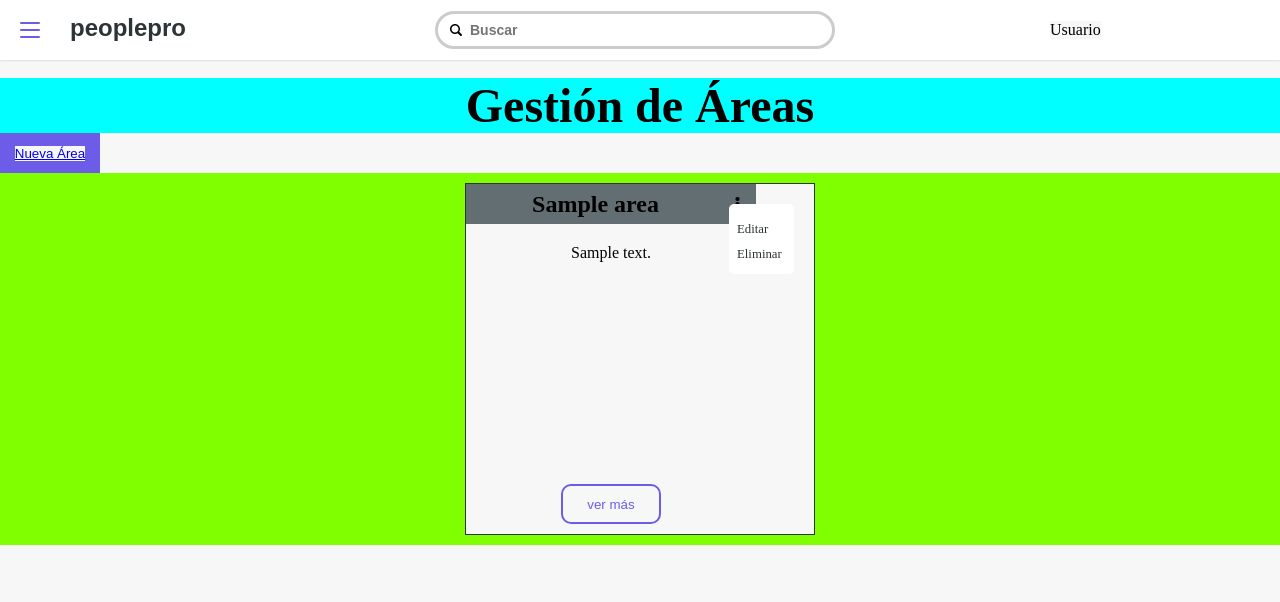
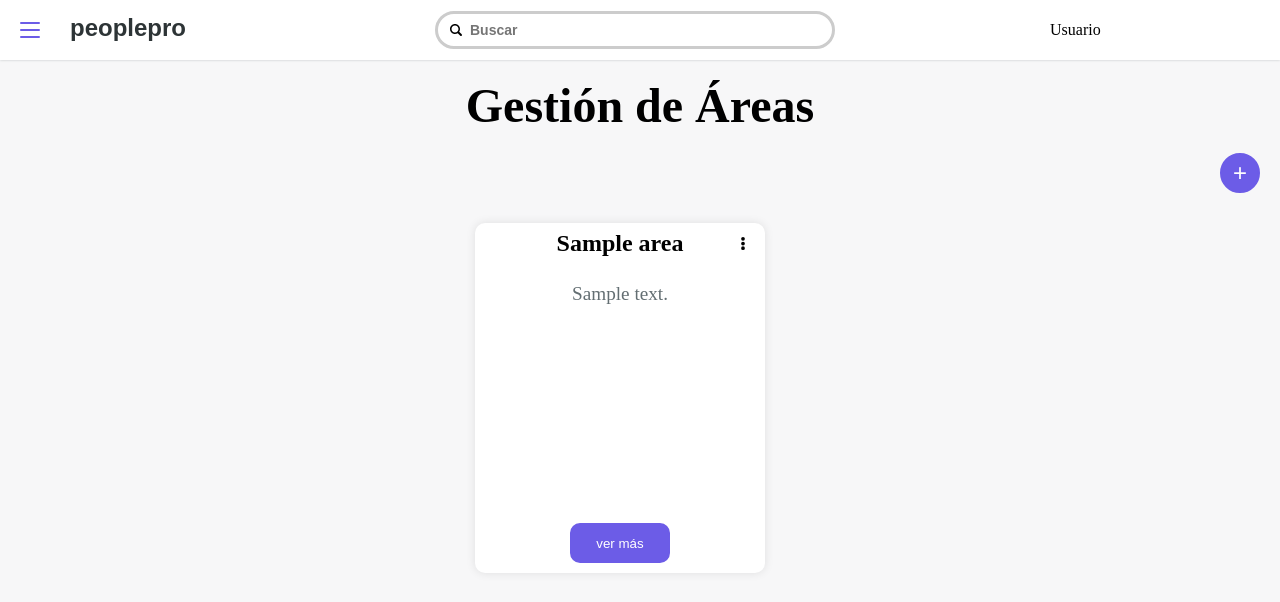
Before and after one commit to LinaB24/peoplepro, a PHP site: template views/areas/index.php in a window 1280 px wide. Shown: the top 602 px of the page. Run offline with PHP 8.4, Linux system fonts and the light colour scheme; the template is opened without the code that fills it: most values are stand-ins (such as "Sample title", 1, 10 or a date in 2020).

Commit message:
actualizacion de areas con css y js 19-05-2025

```diff
--- a/public/css/areas.css
+++ b/public/css/areas.css
@@ -13,36 +13,67 @@
     display: flex;
     flex-wrap: wrap;
     justify-content: center;
-    background-color: chartreuse;
     height: auto;
 }
 /* titulo de bienvenida */
 .area-titulo{
     text-align: center;
-    background-color: aqua;
     font-size: 3rem;
 }
 /* boton para agregar area */
-.nueva-area{
-    width: 100px; height: 40px;
+.nueva-area-contenedor {
+    display: flex;
+    justify-content: flex-end;
+    padding: 0 20px;
+}
+.nueva-area {
+    width: 40px;
+    height: 40px;
     background-color: var(--primario);
     color: white;
-    border: none;
+    border: 2px solid var(--primario);
+    border-radius: 50%;
+    transition: background-color 0.6s ease, color 0.6s ease;
+    display: flex;
+    align-items: center;
+    justify-content: center;
+    overflow: hidden;
+    margin: 20px 0;
+}
+.nueva-area a {
+    font-size: 1.5rem;
+    text-decoration: none;
+    color: inherit;
+    transition: color 0.6s ease;
+}
+/* Hover: fondo blanco y texto morado */
+.nueva-area:hover {
+    background-color: white;
+    color: var(--primario);
+}
+.nueva-area:hover a {
+    color: var(--primario);
 }
 /* tarjetas de las areas */
 .area-contenedor{
     margin: 10px;
-    border: solid 1px #2D3436;
-    width: 350px; height: auto;
+    width: 330px; height: auto;
     position: relative;
+    z-index: 1;
 }
 .area{
     width:290px; height: 350px;
     align-items: center;
     border-radius: 10px;
+    background-color: #ffffff;
+    box-shadow: 0px 0px 10px rgba(0, 0, 0, 0.1);
+    padding: 0 20px;
+}
+.area p{
+    font-size: 1.2rem;
+    color: var(--texto-secundario);
 }
 .area-header{
-    background-color: #636E72;
     display: flex;
     align-items: center;
     height: 40px; width: 100%;
@@ -50,50 +81,85 @@
 }
 .area-header h2{
     text-align: center;
-    width:90%;
+    width:300px;
 }
+/* icono del meni tres puntos */
 .confuguracion-area{
     width: 25px; height: 25px;
-    margin-right: 6px; margin-left: auto;
-    padding: 4px;
+    position: absolute;
+    cursor: pointer;
+    justify-content: center; align-items: center;
+    top: 8px; right: 50px;
+    border: none;
 }
-.ver-mas{
+.confuguracion-area img{
+    width: 20px; height: 15px;
+}
+.confuguracion-area:hover{
+    background-color: rgba(92, 91, 92, 0.2);
+    border-radius: 5px;
+}
+/* boton de ver mas  */
+.ver-mas {
     margin-top: auto; margin-bottom: 10px;
     width: 100px; height: 40px;
     border-radius: 10px;
     border: solid 2px #6C5CE7;
+    background-color: #6C5CE7;
+    color: white;
+    position: relative;
+    overflow: hidden;
+    display: flex;
+    align-items: center;
+    justify-content: center;
 }
-.ver-mas a{
+.ver-mas a {
     text-decoration: none;
+    color: white;
+    z-index: 1;
+    transition: color 0.3s ease;
+}
+/* animacion del boton de ver mas */
+.ver-mas::after {
+    content: "";
+    position: absolute;
+    top: 0;
+    right: 0;
+    width: 0;
+    height: 100%;
+    background-color: transparent;
+    backdrop-filter: blur(0);
+    transition: width 1s ease;
+    z-index: 0;
+}
+.ver-mas:hover::after {
+    width: 100%;
+    left: 0;
+    right: auto;
+    background-color: white;
+}
+.ver-mas:hover a {
     color: #6C5CE7;
 }
-.ver-mas:hover{
-    background-color: #6C5CE7;
-    transition: all 0.2s ease-in-out;
-}
-.ver-mas:hover a{
-    color: white;
-    transition: all 0.2s ease-in-out;
-}
-.area-contenedor, .area, .area-menu{
+/* contenedor */
+.area-contenedor, .area, .area-menu, .confuguracion-area{
     display: flex;
     flex-direction: column;
 }
-.nueva-area, .confuguracion-area {
-    border: none;
-}
-.area-header h2, .area-header img, .area p, .confuguracion-area, .area-menu li, .area-menu a, .ver-mas a{
+.area-header h2, .area-header img, .area p, .confuguracion-area, .area-menu li, .area-menu a, .ver-mas a, .area-menu h2, .area-header, .nueva-area a,.area-contenedor{
     background-color: transparent;
 }
 /* menu desplegable de configuracion */
 .area-menu{
     background-color: #ffffff;
-    width: 65px; height: 70px;
+    width: 90px; height: 90px;
     position: absolute;
-    top:20px; right: 20px;
+    top:35px; right:0px;
     border-radius: 5px;
     justify-content: center;
     padding: 0 5px;
+    box-shadow: 0px 0px 10px rgba(0, 0, 0, 0.1);
+    display: none;
 }
 .area-menu li{
     list-style: none;
@@ -111,3 +177,11 @@
     font-size: .8rem;
     color: var(--texto-primario);
 }
+.area-menu h2{
+    font-size: .8rem;
+    color: var(--texto-primario);
+}
+/* activo menu desplegable */
+.area-menu.activo {
+    display: flex;
+}
--- a/public/css/nav.css
+++ b/public/css/nav.css
@@ -11,6 +11,8 @@
     margin: 0;
     padding: 0;
     box-sizing: border-box;
+}
+body {
     background-color: var(--fondo-claro);
 }
 /* header */
@@ -39,7 +41,7 @@
     height: 40px;
     gap: 5px;
     cursor: pointer;
-    z-index: 2;
+    z-index: 9999;
     border: none;
 }
 .menu-hamburguesa:hover {
@@ -91,12 +93,12 @@
     font-family: "Libre Franklin", sans-serif;
     font-weight:900;
     margin-left: 20px;
-    z-index: 2;
+    z-index: 9999;
     width: 150px;
     }
 /* nav desplegable  */
 .nav-desplegable{
-    position: absolute;
+    position: fixed;
     top: 0;
     left: 0;
     width: 250px;
@@ -110,6 +112,7 @@
     opacity: 0;
     pointer-events: none;
     transition: transform 0.5s ease, opacity 0.5s ease;
+    z-index: 8888;
 }
 .nav-desplegable.open{
     transform: translateX(0);
--- a/public/js/areas.js
+++ b/public/js/areas.js
@@ -1 +1,16 @@
-const configuracion = document.getElementById("configuracion");
+// menu de configuracion areas
+document.querySelectorAll('.confuguracion-area').forEach((boton) => {
+  boton.addEventListener('click', () => {
+    const idNumero = boton.id.split('-')[1];
+    const menu = document.getElementById(`area-menu-${idNumero}`);
+    if (!menu) return;
+
+    // Alternar visibilidad del menú clickeado
+    menu.classList.toggle('activo');
+
+    // Cerrar otros menús activos
+    document.querySelectorAll('.area-menu.activo').forEach((m) => {
+      if (m !== menu) m.classList.remove('activo');
+    });
+  });
+});
--- a/views/areas/index.php
+++ b/views/areas/index.php
@@ -37,26 +37,27 @@
         </ul>
     </nav><br>
     <h2 class="area-titulo">Gestión de Áreas</h2>
-    <button class="nueva-area"><a href="/peoplepro/public/area/crear">Nueva Área</a></button>
+    <div class="nueva-area-contenedor"><button class="nueva-area" title="crear nueva área"><a href="/peoplepro/public/area/crear">+</a></button></div>
     <main class="main">
         <?php foreach ($data['areas'] as $area): ?>
         <div class="area-contenedor">
             <div class="area">
                 <div class="area-header">
                     <h2><?= $area['nombre'] ?></h2>
-                    <button class="confuguracion-area" id="configuracion"><img src="../../public/img/dots_three_outline_vertical_icon_173863.svg"></button>
+                    <button class="confuguracion-area" id="configuracion-<?= $area['id'] ?>"><img src="/peoplepro/public/img/dots_three_outline_vertical_icon_173863.svg" alt="Config"></button>
                 </div>
                 <p><?= $area['descripcion'] ?></p>
                 <button class="ver-mas"><a href="">ver más</a></button>
             </div>
-            <ul class="area-menu">
-                <li><a href="/peoplepro/public/area/editar/<?= $area['id'] ?>">Editar</a></li>
-                <li><a href="/peoplepro/public/area/eliminar/<?= $area['id'] ?>" onclick="return confirm('¿Eliminar esta área?')">Eliminar</a></li>
+            <ul class="area-menu" id="area-menu-<?= $area['id'] ?>">
+                <h2>Configuración</h2>
+                <li><a href="/peoplepro/public/area/editar/<?= $area['id'] ?>">✏️ Editar</a></li>
+                <li><a href="/peoplepro/public/area/eliminar/<?= $area['id'] ?>" onclick="return confirm('¿Eliminar esta área?')">❌ Eliminar</a></li>
             </ul>
         </div>
         <?php endforeach; ?>
     </main>
     <script src="/peoplepro/public/js/nav.js"></script>
-    <script src="/peoplepro/public/js/area.js"></script>
+    <script src="/peoplepro/public/js/areas.js"></script>
 </body>
 </html>
```
